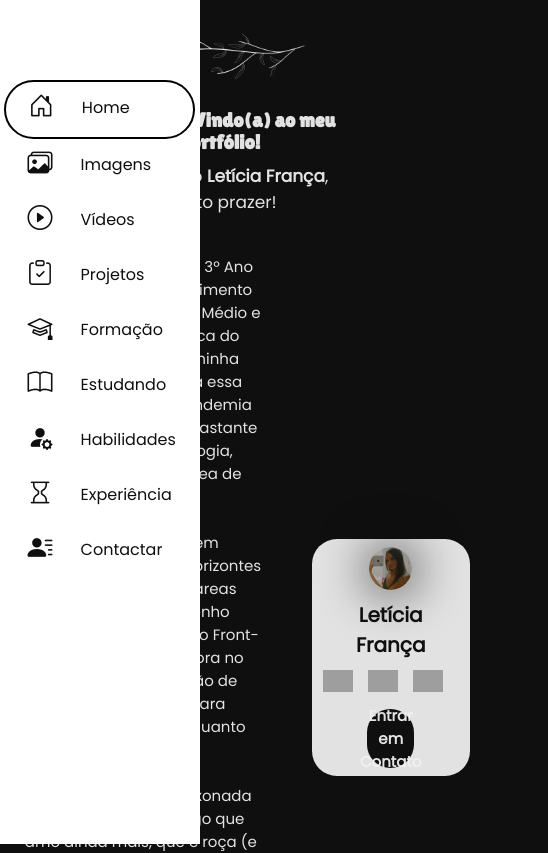
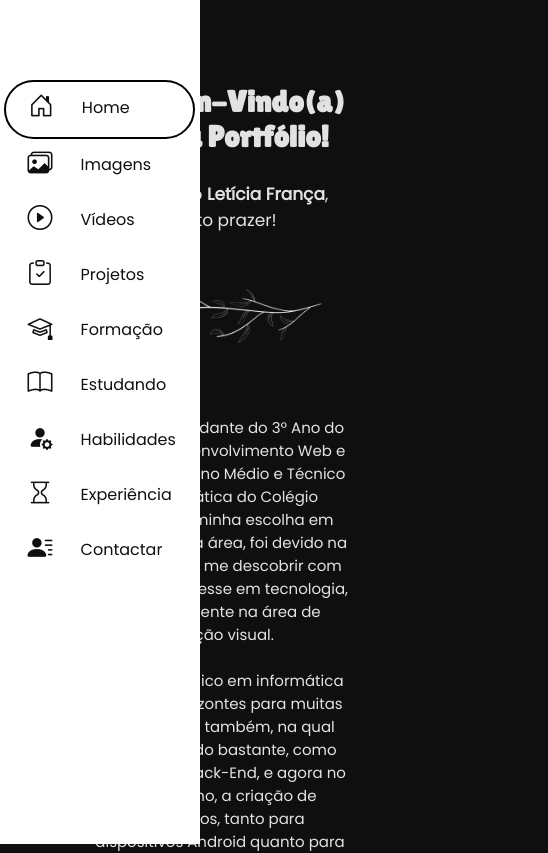
Before and after one commit to LeticiaSFranca/Portfolio-Html-Css, a plain HTML site: page index.html in a window 390 px wide. Shown: the top 853 px of the page, 548 px wide, since content can reach past the window. Drawn offline with nearby package versions, Linux system fonts and the light colour scheme; grey boxes are pictures that could not be loaded.

Commit message:
Atualização da Página Inicial

```diff
--- a/css/index.css
+++ b/css/index.css
@@ -15,7 +15,7 @@ body{
 
 #planta-de-cima{
     width: 30%;
-    margin-bottom: 60px;
+    margin-bottom: 30px;
 }
 
 #planta-de-baixo{
@@ -141,7 +141,7 @@ ul li.item-menu a .icon > i {
 #minha-foto{
     width: 11vw;
     border-radius: 90%;
-    box-shadow: 1px 1px 50px #0f0f0f;
+    box-shadow: 1px 1px 50px #B6BBC4;
 }
 
 .icones-inicio{
@@ -206,15 +206,14 @@ ul li.item-menu a .icon > i {
     margin-top: 50px;
     text-align: center;
     font-weight: 900;
-    margin-top: -10px;
+    margin-top: 10vh;
 }
 
 #sobre-mim{
     padding: 5vh 2vw;
     color: #f0f0f0f0;
     text-align: center;
-    font-size: 18px;
-    margin-bottom: 20px;
+    font-size: 16px;
 }
 
 #apresentacao{
@@ -223,38 +222,62 @@ ul li.item-menu a .icon > i {
     font-size: 17px;
     text-align: center;
     padding: 20px 0;
+    margin-bottom: 5vh;
 }
 
 @media (max-width: 1080px){
 
     .inicio{
-        margin-top: 30px;
         margin-left: 50px;
     }
 
     #boas-vindas{
-        font-size: 20px;
-        padding: 0 20px;
+        margin-top: 2vh;
+        font-size: 30px;
+        padding: 2vh 10vw;
     }
 
     #apresentacao{
         padding: 10px 50px;
     }
 
+    #div-sobre-mim{
+        display: flex;
+        align-items: center;
+        justify-content: center;
+        flex-direction: column;
+    }
+
+    #meu-card{
+        width: 50vw;
+        padding: 2vh 10vw;
+    }
+
+    #meu-nome{
+        font-size: 17px;
+    }
+
+    #minha-foto{
+        width: 30vw;
+    }
+
+    #entrar-em-contato{
+        width: 40vw;
+        height: 5vh;
+    }
+
     #sobre-mim{
-        padding: 30px 50px;
+        width: 70vw;
         text-align: center;
         font-size: 15px;
     }
 
     #planta-de-cima{
-        width: 50%;
-        margin-bottom: 40px;
+        width: 60%;
     }
 
     #planta-de-baixo{
         width: 50%;
-        margin-top: 30px;
     }
 
     nav.menu-lateral{
--- a/index.html
+++ b/index.html
@@ -78,9 +78,10 @@
     </nav>
 
     <div class="inicio">
-        <img src="./assets/background/ramo-de-cima.png" alt="detalhe-de-planta" id="planta-de-cima">
             <p id="boas-vindas">Seja Bem-Vindo(a) ao meu Portfólio!</p>
             <p id="apresentacao">Me chamo <b>Letícia França</b>, muito prazer!</p>
+
+            <img src="./assets/background/ramo-de-cima.png" alt="detalhe-de-planta" id="planta-de-cima">
 
             <div id="div-sobre-mim">
                 <p id="sobre-mim">Sou uma estudante do 3º Ano do curso de Desenvolvimento
```
